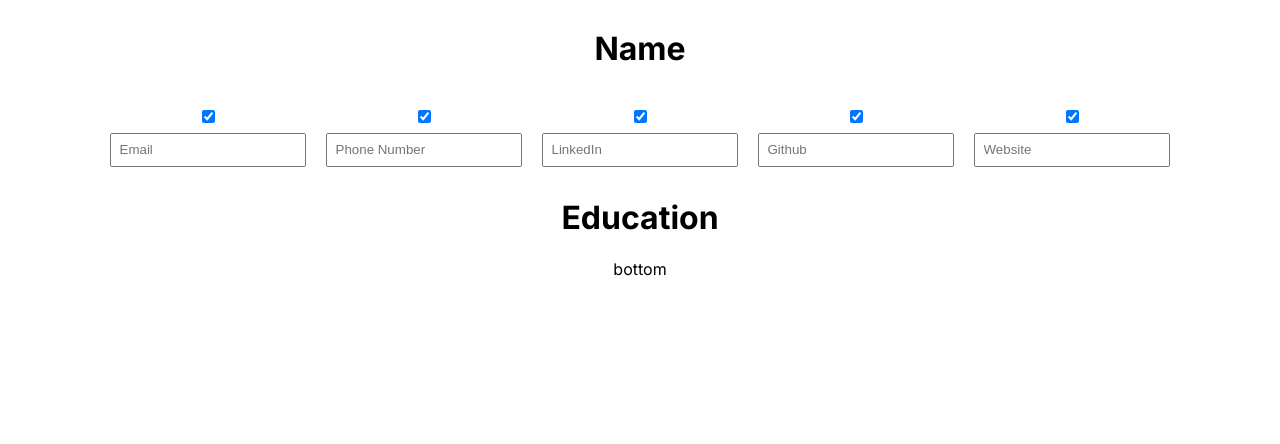
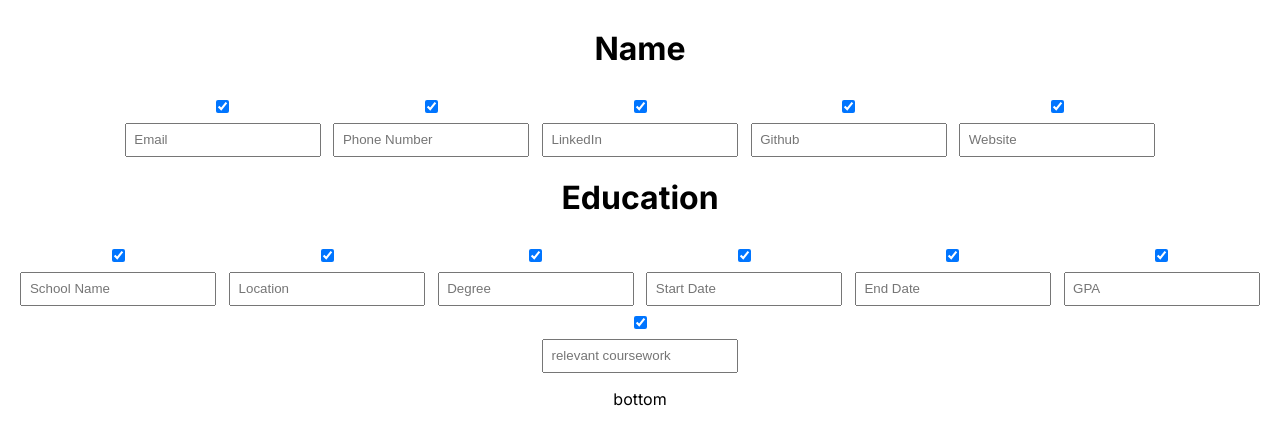
Before and after one commit to Welcome-To-The-Wonderland/Prompt_of_Absolem, a Next.js app in the folder my-app/: page / in a window 1280 px wide. Shown: the top 444 px of the page. Built offline with nearby package versions, Linux system fonts and the light colour scheme.

Commit message:
Functionalized sections, and made education section

```diff
--- /dev/null
+++ b/my-app/Components/FormRow.tsx
@@ -0,0 +1,33 @@
+import React from 'react';
+import Form from '@/Molecules/FormItems';
+
+interface FormFieldConfig {
+  type: string;
+  placeholder: string;
+}
+
+interface FormFieldsProps {
+  fields: FormFieldConfig[];
+}
+
+const FormRow: React.FC<FormFieldsProps> = ({ fields }) => {
+  return (
+    <div style={styles.formSection}>
+      {fields.map((field, index) => (
+        <Form key={index} type={field.type} placeholder={field.placeholder} />
+      ))}
+    </div>
+  );
+};
+
+const styles = {
+  formSection: {
+    display: "flex",
+    flexDirection: "row",
+    justifyContent: "center",
+    gap: "1%",
+    flexWrap: "wrap",
+  },
+};
+
+export default FormRow;
--- a/my-app/Molecules/name_forum_item.tsx
+++ b/my-app/Molecules/FormItems.tsx
@@ -1,6 +1,6 @@
 'use client'
-import FormInput from "@/Atoms/forum_input";
-import FormCheckbox from "@/Atoms/checkbox_button";
+import FormInput from "@/Atoms/FormInput";
+import FormCheckbox from "@/Atoms/Checkbox";
 import React, {useState} from "react";
 
 // you can utilize this by declaring what the input type is as well as what
@@ -33,9 +33,7 @@ const styles = {
     form: {
         display: "flex",
         flexDirection: "column",
-        justifyContent: "center",
         alignItems: "center",
-        padding: "10px",
     },
 }
 
--- /dev/null
+++ b/my-app/Organisms/SectionEducation.tsx
@@ -0,0 +1,34 @@
+import React from 'react';
+import FormFields from '@/Components/FormRow';
+
+interface defineProps{
+    name: string;
+}
+const SectionEducation = ({ name } : defineProps) => {
+  const formFields = [
+    { type: 'text', placeholder: 'School Name' },
+    { type: 'text', placeholder: 'Location' },
+    { type: 'text', placeholder: 'Degree' },
+    { type: 'text', placeholder: 'Start Date' },
+    { type: 'text', placeholder: 'End Date' },
+    { type: 'number', placeholder: 'GPA' },
+    { type: 'text', placeholder: 'relevant coursework' },
+  ];
+
+  return (
+    <div style={styles.section}>
+      <h1>{name}</h1>
+      <FormFields fields={formFields} />
+    </div>
+  );
+};
+
+const styles = {
+  section: {
+    display: "flex",
+    flexDirection: "column",
+    justifyContent: "center",
+  },
+};
+
+export default SectionEducation;
--- /dev/null
+++ b/my-app/Organisms/SectionName.tsx
@@ -0,0 +1,31 @@
+import React from 'react';
+import FormFields from '@/Components/FormRow';
+
+interface defineProps{
+    name: string;
+}
+const SectionName = ({ name } : defineProps) => {
+  const formFields = [
+    { type: 'email', placeholder: 'Email' },
+    { type: 'tel', placeholder: 'Phone Number' },
+    { type: 'url', placeholder: 'LinkedIn' },
+    { type: 'url', placeholder: 'Github' },
+    { type: 'url', placeholder: 'Website' },
+  ];
+
+  return (
+    <div style={styles.section}>
+      <h1>{name}</h1>
+      <FormFields fields={formFields} />
+    </div>
+  );
+};
+
+const styles = {
+  section: {
+    display: "flex",
+    flexDirection: "column",
+  },
+};
+
+export default SectionName;
--- a/my-app/app/page.tsx
+++ b/my-app/app/page.tsx
@@ -1,7 +1,9 @@
-
-import Form from "@/Molecules/name_forum_item";
+import SectionName from "@/Organisms/SectionName";
+import SectionEducation from "@/Organisms/SectionEducation";
 
 export default function Home() {
+  // State to keep track of SectionEducation instances
+
   return (
     <div style={styles.outerContainer}>
       {/* header Section */}
@@ -11,26 +13,16 @@ export default function Home() {
         {/* Settings */}
 
       </div>
-      {/* name section */}
-      <div style={styles.nameSection}>
-          <h1> Name </h1>
-          <div style={styles.formSection}>
-            <Form type="email" placeholder="Email" />
-            <Form type="tel" placeholder="Phone Number" />
-            <Form type="url" placeholder="LinkedIn" />
-            <Form type="url" placeholder="Github" />
-            <Form type="url" placeholder="Website" />
-          </div>
+      <div>
+          {/* name section */}
+          <SectionName name="Name" />
+          {/* education section */}
+          <SectionEducation name="Education" />
+          {/* experience section */}
+
+          {/* skills section */}
       </div>
 
-      {/* education section  */}
-      <div>
-          <h1>Education</h1>
-
-      </div>
-      {/* experience section */}
-
-      {/* skills section */}
 
       <p>bottom</p>
     </div>
@@ -41,13 +33,4 @@ const styles = {
   outerContainer: {
     textAlign: "center",
   },
-  nameSection: {
-    display: "flex",
-    flexDirection: "column",
-  },
-  formSection: {
-    display: "flex",
-    flexDirection: "row",
-    justifyContent: "center",
-  },
 }
```
Also changed, not shown: my-app/Atoms/Checkbox.tsx (renamed from my-app/Atoms/checkbox_button.tsx), my-app/Atoms/FormInput.tsx (renamed from my-app/Atoms/forum_input.tsx).
